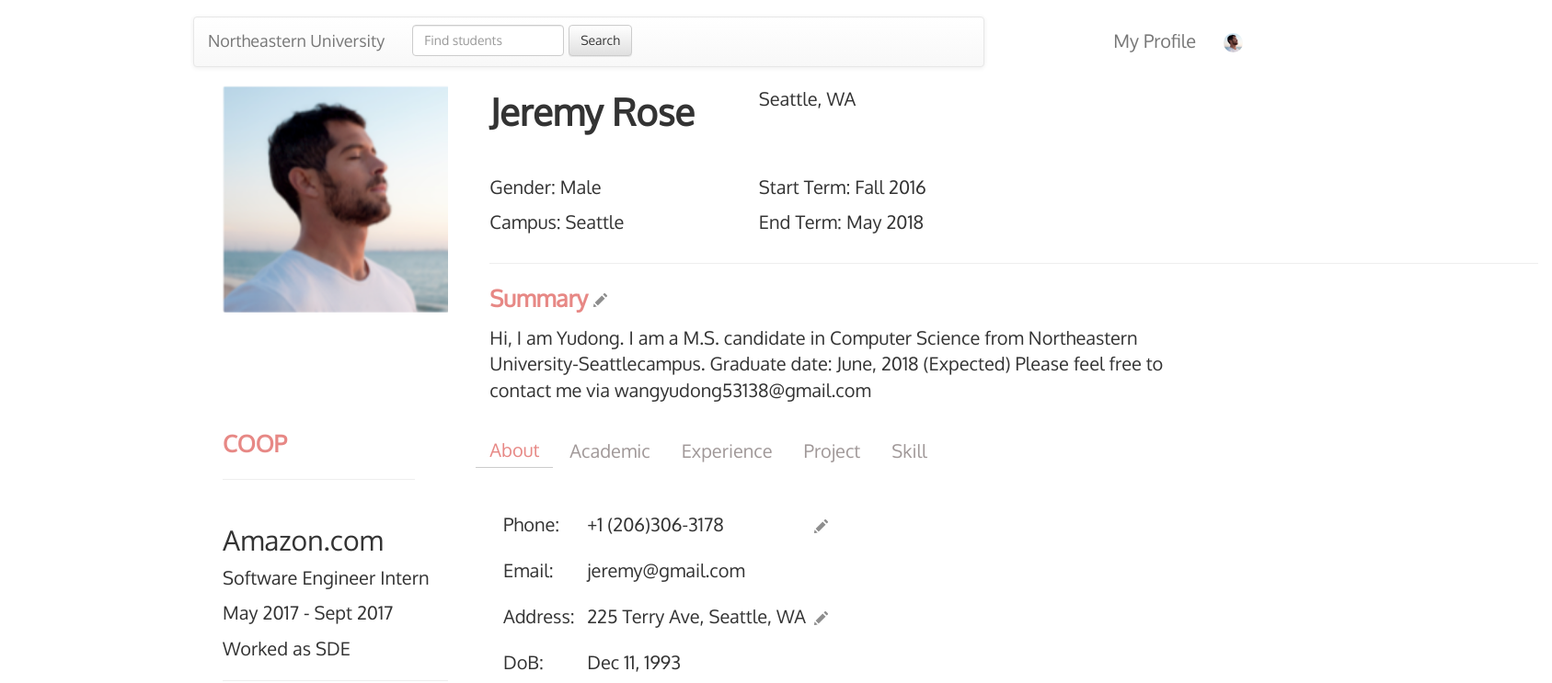
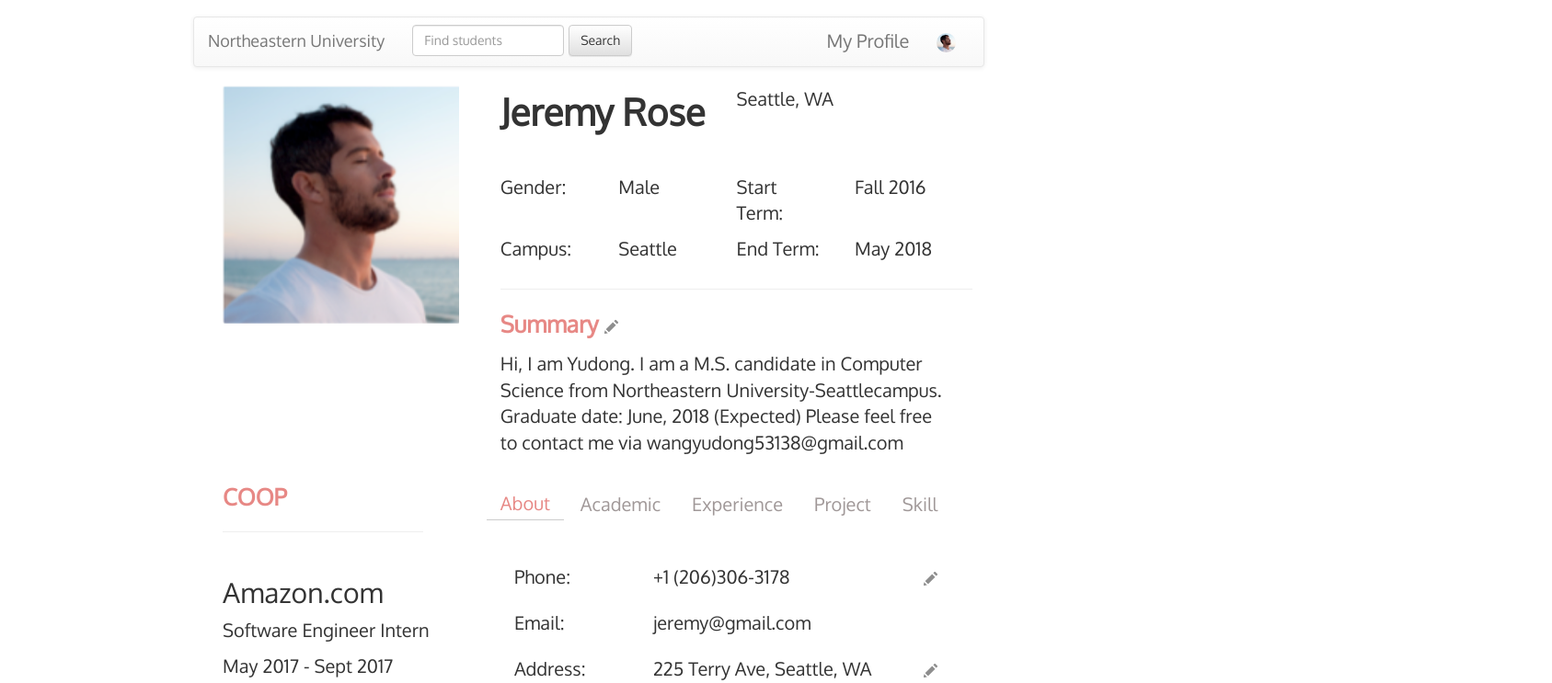
Before and after one commit to gortonator/profile, a React (Create React App) app: page / in a window 1280 px wide. Shown: the top 743 px of the page at 92% size, 1687 px wide, since content can reach past the window. Built offline with nearby package versions, Linux system fonts and the light colour scheme.

Commit message:
Fix a bug about grid

```diff
--- a/src/components/Intro/Intro.js
+++ b/src/components/Intro/Intro.js
@@ -3,6 +3,7 @@ import React, {Component} from 'react';
 import {Row, Col, Grid, css, ListGroup, ListGroupItem, Panel, Button, Modal, FormGroup, FormControl, ControlLabel} from 'react-bootstrap';
 
 import EditIcon from "../TabBar/About/EditIcon";
+import styled from "styled-components";
 
 
 class Intro extends Component {
@@ -56,35 +57,38 @@ class Intro extends Component {
     render() {
         console.log(this.state);
         return (
-
             	<Grid>
             		<Row className="show-grid">
-            			<Col md={3}> <p className="intro-name">{this.state.intro.name}</p> </Col>
-            			<Col md={3}> <p>{this.state.intro.city}, {this.state.intro.state}</p> </Col>
+            			<Col md={6}> <p className="intro-name">{this.state.intro.name}</p> </Col>
+            			<Col md={6}> <p>{this.state.intro.city}, {this.state.intro.state}</p> </Col>
             		</Row>
 
             		{/*<p className="subtitle">PROFILE <hr/></p>*/}
             		<br/>
 
             		<Row className="show-grid">
-                        <Col md={3}> <p>Gender: {this.state.intro.gender}</p> </Col>
-            			<Col md={3}> <p>Start Term:    {this.state.intro.startTerm}</p> </Col>
+                        <Col md={3}><p>Gender:</p></Col>
+                        <Col md={3}><p>{this.state.intro.gender}</p></Col>
+                        <Col md={3}><p>Start Term:</p></Col>
+                        <Col md={3}><p>{this.state.intro.startTerm}</p></Col>
             		</Row>
 
             		<Row className="show-grid">
-            			<Col md={3}> <p>Campus:   {this.state.intro.campus}</p> </Col>
-            			<Col md={3}> <p>End Term:     {this.state.intro.endTerm}</p> </Col>
+                        <Col md={3}><p>Campus:</p></Col>
+                        <Col md={3}><p>{this.state.intro.campus}</p> </Col>
+            			<Col md={3}><p>End Term:</p></Col>
+                        <Col md={3}><p>{this.state.intro.endTerm}</p> </Col>
 
             		</Row>
 
             	    <hr/>
                     <Row className="show-grid">
-                    	<Col md={3}> <p className="subtitle">Summary <EditIcon onClick={this.handleShow}/></p> </Col>
+                    	<Col md={12}> <p className="subtitle">Summary <EditIcon onClick={this.handleShow}/></p> </Col>
 
                     </Row>
 
                     <Row className="show-grid">
-                    	<Col md={8}> <p>{this.state.summary}</p> </Col>
+                    	<Col md={12}> <p>{this.state.summary}</p> </Col>
                     </Row>
 
                 <Modal show={this.state.show} onHide={this.handleClose}>
@@ -102,12 +106,17 @@ class Intro extends Component {
                     </Modal.Footer>
                 </Modal>
 
-            	</Grid>
-
+                </Grid>
 
 
         )
     }
 }
 
+const Wrapper = styled.div`
+    width: 100%;
+    margin: auto;
+    `
+
+
 export default Intro
--- a/src/components/TabBar/About/About.js
+++ b/src/components/TabBar/About/About.js
@@ -27,11 +27,12 @@ class About extends Component {
 }
 
 const AboutTable = styled.table`
+        width: 100%;
         line-height: 20px;
     `
 
 const Wrapper = styled.div`
-        width: 70%;
+        width: 100%;
         margin: 2%;
     `
 
--- a/src/components/TabBar/Skill/Skill.js
+++ b/src/components/TabBar/Skill/Skill.js
@@ -50,11 +50,13 @@ class Skill extends Component {
 }
 
 const Wrapper = styled.div`
-        width: 70%;
+        width: 100%;
         margin: 2%;
     `
 
 const TextArea = styled.textarea`
+        width: 70%;
+        height: 300px;
         resize: none;
         line-height: 50px;
     `
--- a/src/index.css
+++ b/src/index.css
@@ -20,3 +20,12 @@ body {
   font-weight: 800;
   color: #e78885;
 }
+
+.show-grid{
+  width:100%;
+}
+
+.container-fluid,
+.container {
+  width: 100%;
+}
```
